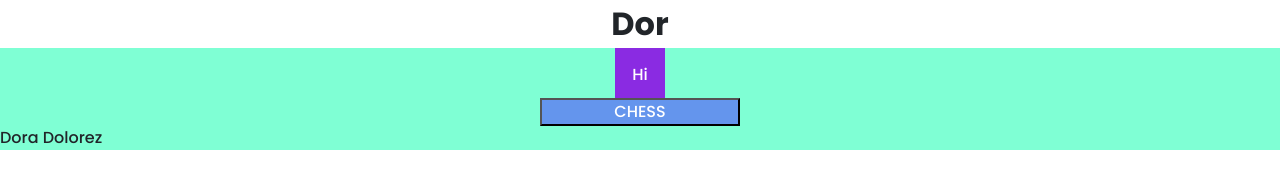
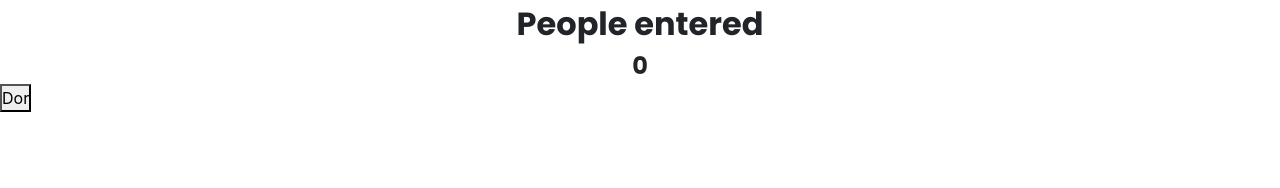
Before and after one commit to markodeve/pstarter, a plain HTML site: page src/index.html in a window 1280 px wide. Drawn offline with nearby package versions, Linux system fonts and the light colour scheme; files that its build step writes are made by us from their sources.

Commit message:
dorbtnadd1.9binapi

```diff
--- a/src/index.html
+++ b/src/index.html
@@ -23,7 +23,7 @@
     <meta property="twitter:image" content="https://metatags.io/assets/meta-tags-16a33a6a8531e519cc0936fbba0ad904e52d35f34a46c97a2c9f6f7dd7d336f2.png">
 
     <!-- Favicon  -->
-    <link rel="apple-touch-icon" sizes="57x57" href="icons/favicon//apple-icon-57x57.png">
+    <!-- <link rel="apple-touch-icon" sizes="57x57" href="icons/favicon//apple-icon-57x57.png">
     <link rel="apple-touch-icon" sizes="60x60" href="icons/favicon//apple-icon-60x60.png">
     <link rel="apple-touch-icon" sizes="72x72" href="icons/favicon//apple-icon-72x72.png">
     <link rel="apple-touch-icon" sizes="76x76" href="icons/favicon//apple-icon-76x76.png">
@@ -35,7 +35,7 @@
     <link rel="icon" type="image/png" sizes="192x192"  href="icons/favicon//android-icon-192x192.png">
     <link rel="icon" type="image/png" sizes="32x32" href="icons/favicon//favicon-32x32.png">
     <link rel="icon" type="image/png" sizes="96x96" href="icons/favicon//favicon-96x96.png">
-    <link rel="icon" type="image/png" sizes="16x16" href="icons/favicon//favicon-16x16.png">
+    <link rel="icon" type="image/png" sizes="16x16" href="icons/favicon//favicon-16x16.png"> -->
     <link rel="manifest" href="icons/favicon//manifest.json">
     <meta name="msapplication-TileColor" content="#ffffff">
     <meta name="msapplication-TileImage" content="icons/favicon//ms-icon-144x144.png">
@@ -45,14 +45,10 @@
 </head>
 <body>
 
+    <h1>People entered</h1>
+    <h2 id="count_el">0</h2>
+    <button id="btnn">Dor</button>
 
-    <h1>Dor</h1>
-    <section class="dora">
-        <div class="dora__content">
-            <div class="dora__text">Hi</div>
-        </div>
-        <button class="dora__btn">Chess</button>
-        <p>Dora Dolorez</p>
     </section>
     <script src="js/script.js"></script>
 </body>
--- a/src/js/script.js
+++ b/src/js/script.js
@@ -1,36 +1,6 @@
-// let btn = document.querySelector('.dora__btn');
+const dorador = document.getElementById("count_el"),
+      btnn = document.getElementById("btnn");
 
-// btn.addEventListener('click', (ev) => {
-//      console.log(ev);
-// });
-
-// let naame = prompt("please say your name");
-
-// let user;
-// let user2;
-
-// user = naame.toLowerCase();
-
-// user2 = user[0].toUpperCase();
-
-// alert(`hello ${user2 + user.slice(1)}`);
-
-// let messInp = prompt("");
-
-// alert(messInp.trim());
-
-// let score = prompt("score");
-
-// console.log(score.padStart(5, 0));
-// console.log(score.padEnd(5, 0));
-
-// let wordWB = "PC adress state word planned presence";
-
-// console.log(wordWB.charAt(0));
-
-// let arrayToV = 'bin fetch synch rerun api';
-
-
-// let MSet = arrayToV.split(' ');
-
-// console.log(MSet);
+btnn.addEventListener('click', () => {
+    console.log('dor');
+});
--- a/src/sass/blocks/_dor.scss
+++ b/src/sass/blocks/_dor.scss
@@ -1,27 +1,4 @@
-h1 {
+h1, h2 {
     text-align: center;
     margin: 0;
 }
-
-.dora {
-    background-color: aquamarine;
-    &__content {
-        width: 50px;
-        height: 50px;
-        background-color: blueviolet;
-        margin: 0 auto;
-        padding-top: 15px;
-    }
-    &__text {
-        text-align: center;
-        color: #fff;
-    }
-    &__btn {
-        width: 200px;
-        background-color: cornflowerblue;
-        color: #fff;
-        text-transform: uppercase;
-        display: block;
-        margin: 0 auto;
-    }
-}
```
Also changed, not shown: docs/index.html (+13 -1 lines), docs/js/script.js (+2 -36 lines), docs/css/style.min.css.
